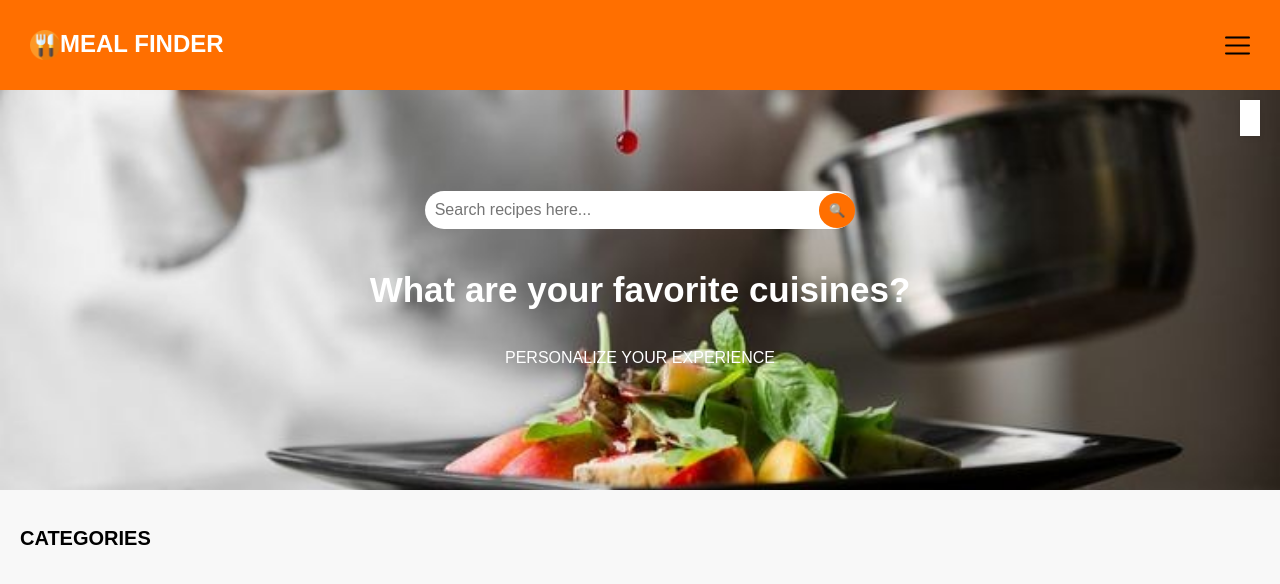
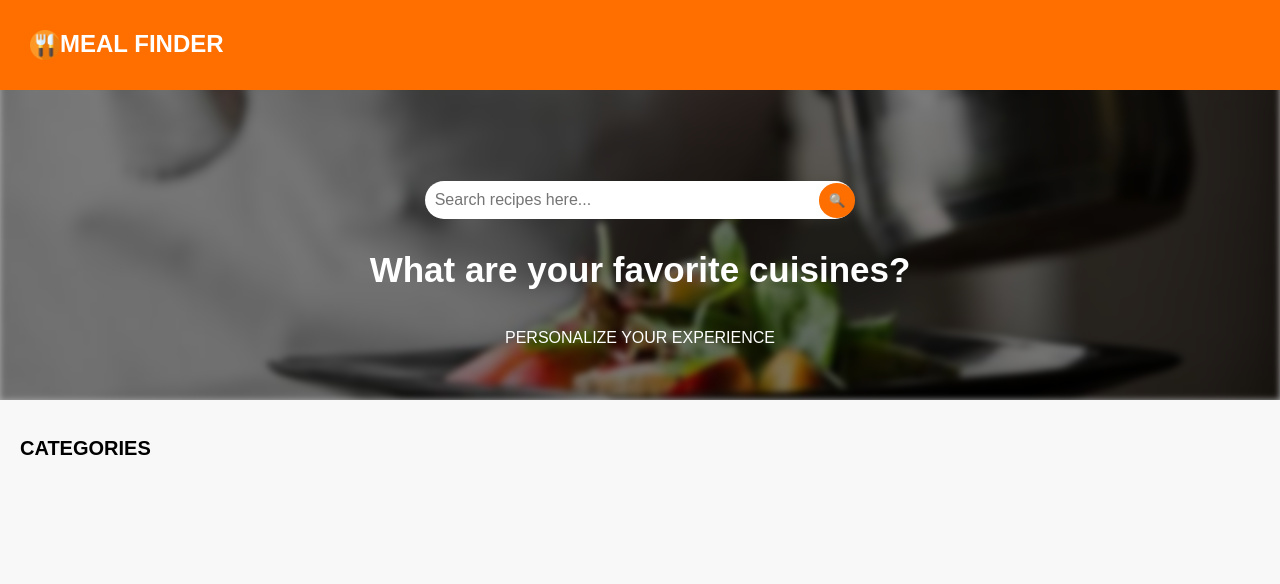
Before and after one commit to RamkumarNakaraboina/Meal-Finder-Project, a plain HTML site: page index.html in a window 1280 px wide. Drawn offline with Linux system fonts and the light colour scheme; no server answers; placeholder pictures from the web are drawn by us.

Commit message:
header, banner changes

```diff
--- a/style.css
+++ b/style.css
@@ -12,6 +12,10 @@ body {
   height: 25px;
 }
 header {
+  position: fixed;
+  top: 0;
+  width: 100%;
+  z-index: 1000;
   background-color: #ff6f00;
   color: white;
   padding: 30px;
@@ -33,24 +37,36 @@ header h1 a {
   color: white;
 }
 .banner {
-  background: url("./accessts/images/background.jpeg") no-repeat center/cover,
-    linear-gradient(rgba(0, 0, 0, 0.5), rgba(0, 0, 0, 0.5)),
-    url("https://via.placeholder.com/1200x400?text=Tablecloth+Background"); /* Placeholder; replace with actual URL */
+  background-color: rgba(0, 0, 0, 0.3);
   color: white;
   height: 300px;
   text-align: center;
   padding: 50px 20px;
   position: relative;
-  backdrop-filter: blur(20px);
+  overflow: hidden;
+  z-index: 1;
+}
+.banner::before {
+  content: "";
+  position: absolute;
+  top: 0;
+  left: 0;
+  width: 100%;
+  height: 100%;
+  z-index: -1;
+  background: linear-gradient(rgba(0, 0, 0, 0.5), rgba(0, 0, 0, 0.5)),
+    url("./accessts/images/background.jpeg") no-repeat center/cover;
+  filter: blur(3px);
 }
 .search-container {
   position: absolute;
-  top: 30%;
+  top: 50%;
   left: 50%;
   transform: translate(-50%, -50%);
   width: 40%;
   max-width: 600px;
 }
+
 .search-input {
   width: 80%;
   padding: 10px;
@@ -58,6 +74,7 @@ header h1 a {
   border: none;
   font-size: 1em;
 }
+
 .search-button {
   background-color: #ff6f00;
   border: none;
@@ -66,18 +83,22 @@ header h1 a {
   cursor: pointer;
   margin-left: -40px;
 }
+
 .banner-text {
-  margin-top: 130px;
+  margin-top: 200px;
   color: white;
 }
+
 .categories-section,
 .meals-section {
   padding: 20px;
 }
+
 .banner-text2 {
   color: white;
   font-size: 35px;
 }
+
 h2 {
   color: black;
   padding-bottom: 10px;
```
